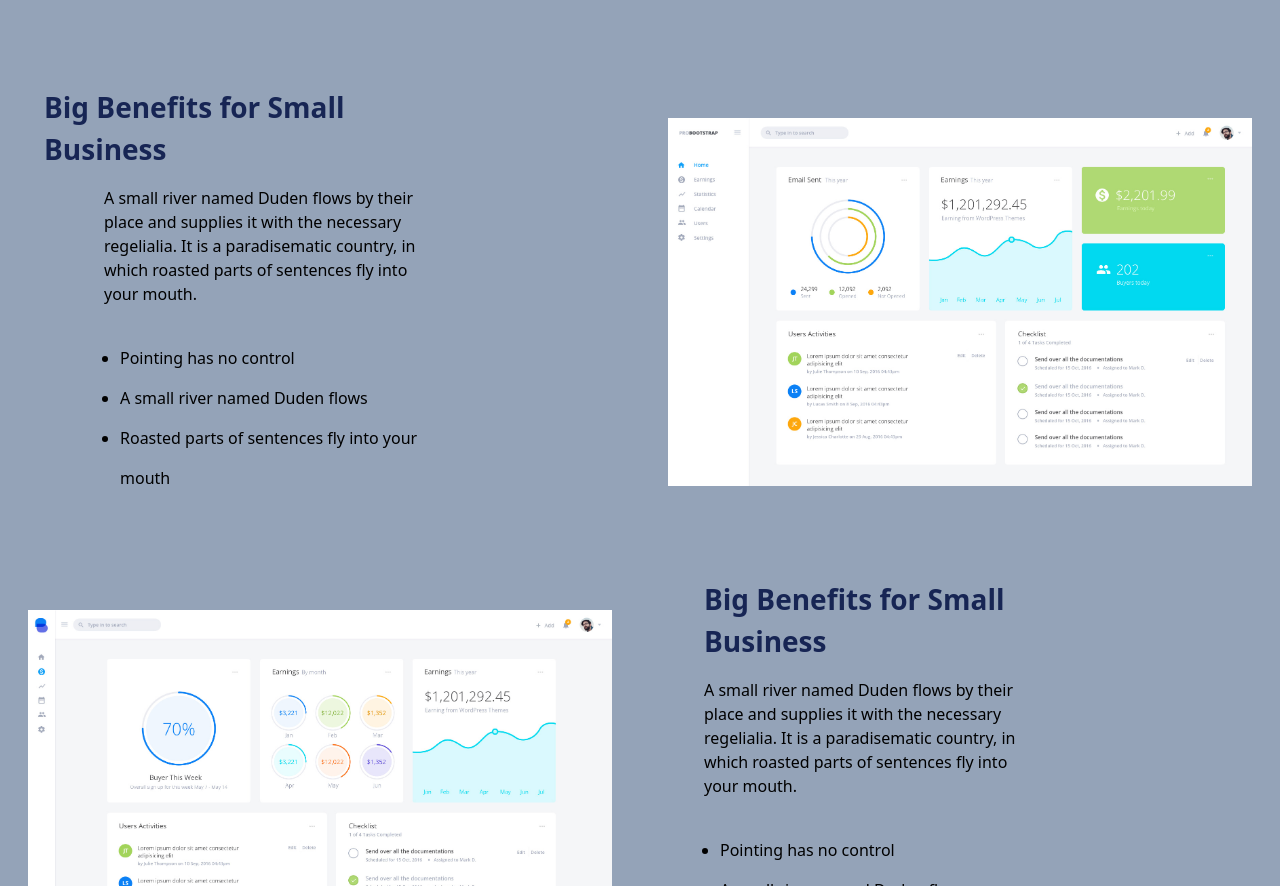
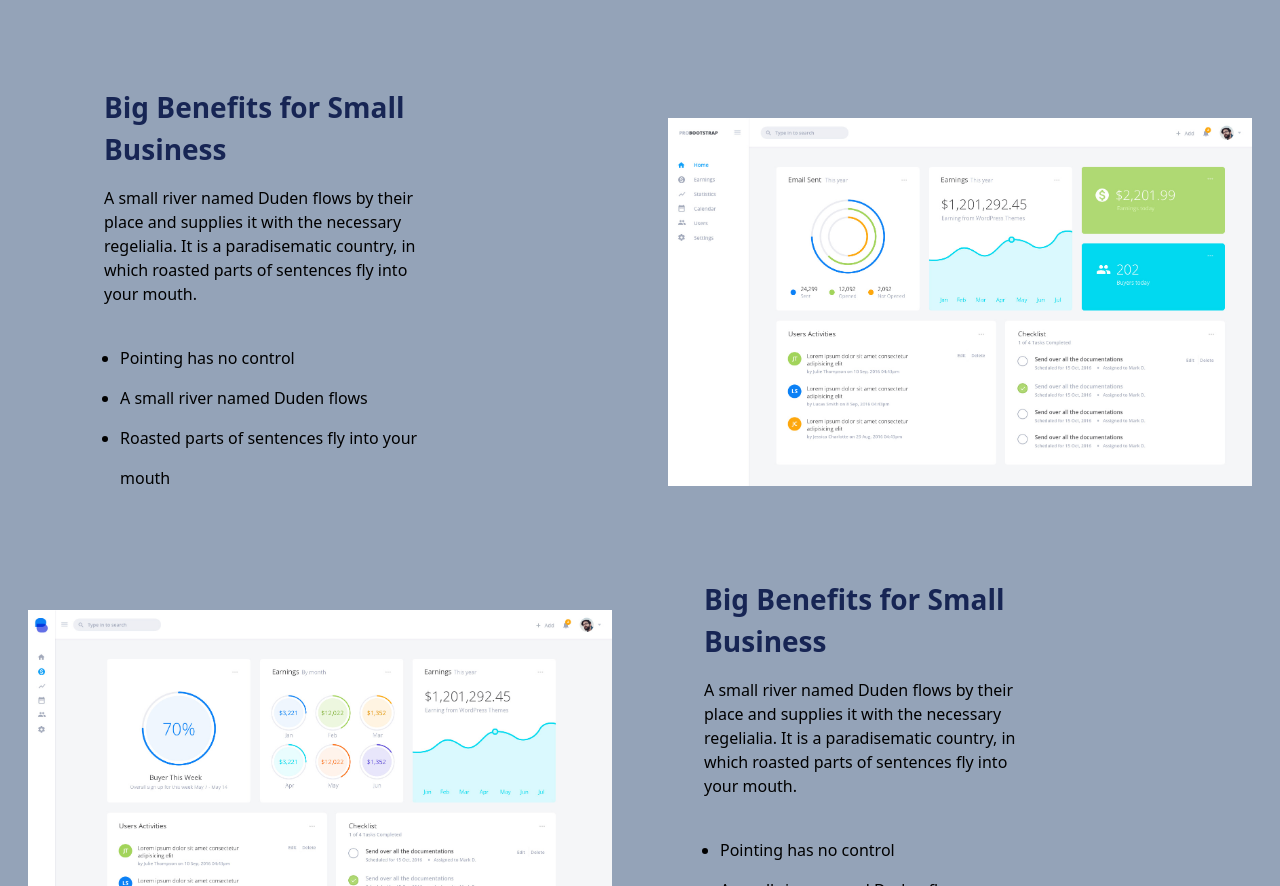
Before and after one commit to Farhanlibra/etproject3final, a React (Vite) app: page /feature in a window 1280 px wide. Shown: the part 1455-2341 px from the top of the page. Built offline with nearby package versions, Linux system fonts and the light colour scheme.

Commit message:
Update Feature.jsx

```diff
--- a/src/Components/Feature.jsx
+++ b/src/Components/Feature.jsx
@@ -28,7 +28,7 @@ const Feature = () => {
             <img className='sm:mt-6 ' src='f2.jpg'/>
         </div>
         <div className=' w-[400px] lg:ml-10  sm:ml-0 order-4 lg:order-3'>
-        <h1 className='text-blue-950 font-bold lg:text-[28px] mb-4  sm:text-[14px] :lg:ml-16 sm:ml-1'> Big Benefits for Small Business</h1>
+        <h1 className='text-blue-950 font-bold lg:text-[28px] mb-4  sm:text-[14px] lg:ml-16 sm:ml-1'> Big Benefits for Small Business</h1>
             <p className='lg:ml-16 sm:ml-6 leading-6'>A small river named Duden flows by their place and supplies it with the necessary regelialia. It is a paradisematic country, in which roasted parts of sentences fly into your mouth.</p>
             <ul className='mt-8 ml-20 mb-20 list-disc '>
               <li className='leading-10'>
```
